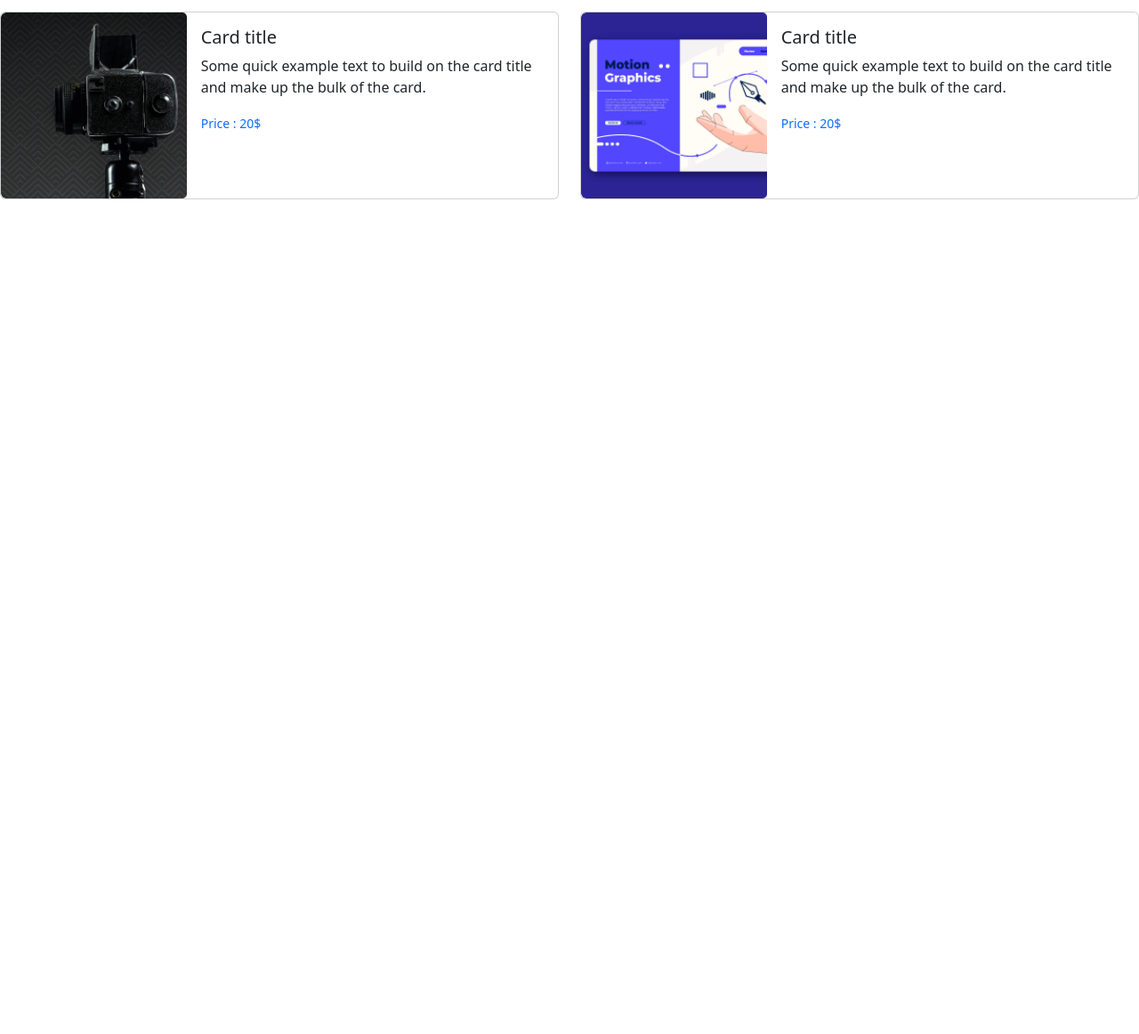
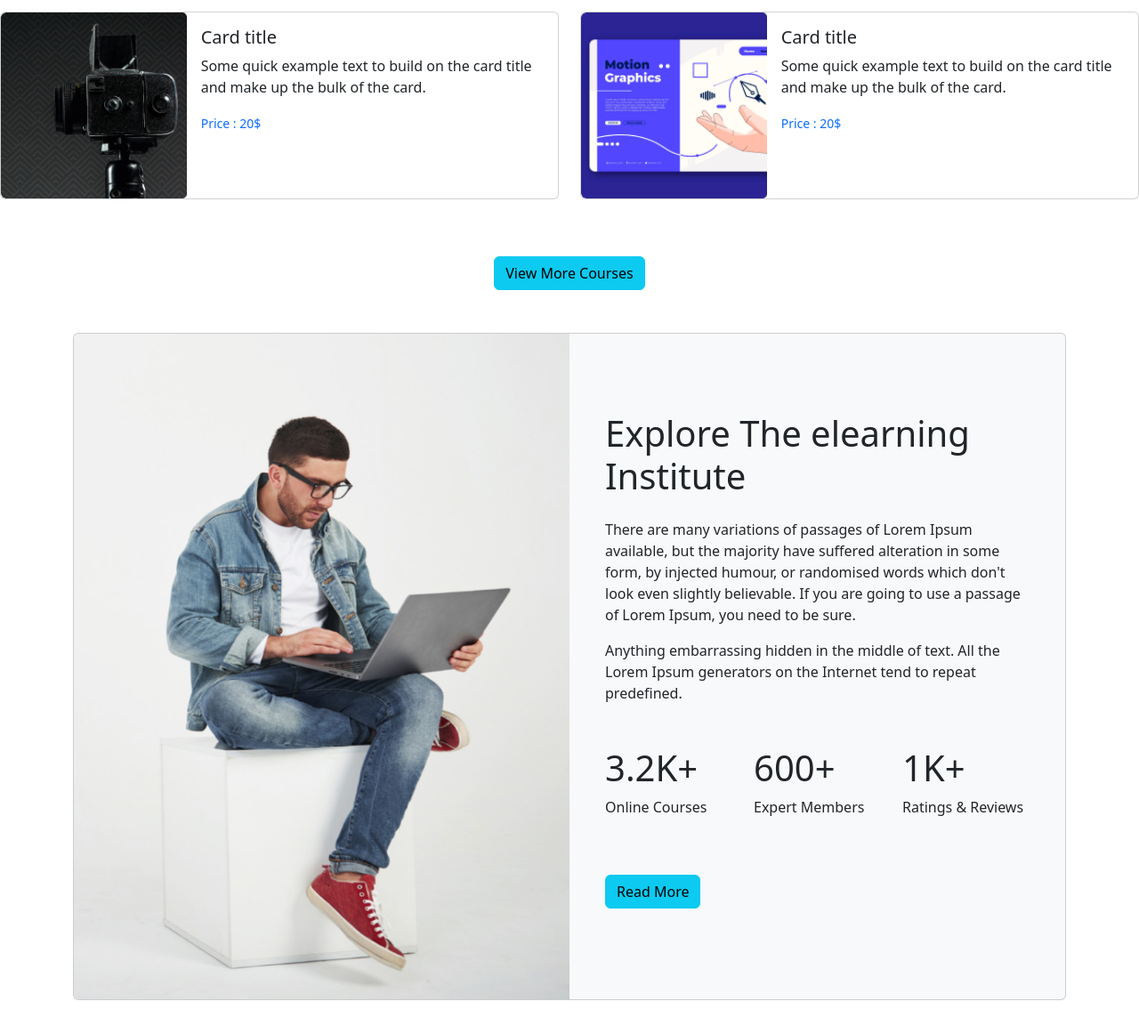
Before and after one commit to BlueBlood007/tech-learners, a plain HTML site: page index.html in a window 1280 px wide. Shown: the part 1415-2577 px from the top of the page at 89% size. Before the commit the page ends 1703 px from the top, so only its background shows below. Drawn offline with nearby package versions, Linux system fonts and the light colour scheme.

Commit message:
explore section

```diff
--- a/index.html
+++ b/index.html
@@ -206,9 +206,52 @@
                 </div>
             </div>
         </div>
+
     </div>
+    <div class=" d-flex justify-content-center">
+        <button type="button" class="btn btn-info">View More Courses</button>
     </div>
     <!-- courses section end  -->
+
+    <!-- explore section  -->
+    <div class="container my-5">
+        <div class="card mb-3 bg-light">
+            <div class="row g-0">
+                <div class="col-md-6">
+                    <img src="images/working.png" class="img-fluid rounded-start" alt="...">
+                </div>
+                <div class="col-md-6 py-5 px-4">
+                    <div class="card-body">
+                        <h1 class="card-title my-4">Explore The elearning Institute</h1>
+                        <p class="card-text">There are many variations of passages of Lorem Ipsum available, but the
+                            majority have suffered alteration in some form, by injected humour, or randomised words
+                            which don't look even slightly believable. If you are going to use a passage of Lorem Ipsum,
+                            you need to be sure.
+                        </p>
+                        <p class="card-text">Anything embarrassing hidden in the middle of text. All the Lorem Ipsum
+                            generators on the
+                            Internet tend to repeat predefined.</p>
+                        <div class="row my-5">
+                            <div class="col-4">
+                                <h1>3.2K+</h1>
+                                <p>Online Courses</p>
+                            </div>
+                            <div class="col-4">
+                                <h1>600+</h1>
+                                <p>Expert Members</p>
+                            </div>
+                            <div class="col-4">
+                                <h1>1K+</h1>
+                                <p>Ratings & Reviews</p>
+                            </div>
+                        </div>
+                        <button type="button" class="btn btn-info">Read More</button>
+                    </div>
+                </div>
+            </div>
+        </div>
+    </div>
+    <!-- explore section end  -->
     <script src="https://cdn.jsdelivr.net/npm/bootstrap@5.2.0/dist/js/bootstrap.bundle.min.js"
         integrity="sha384-A3rJD856KowSb7dwlZdYEkO39Gagi7vIsF0jrRAoQmDKKtQBHUuLZ9AsSv4jD4Xa"
         crossorigin="anonymous"></script>
```
